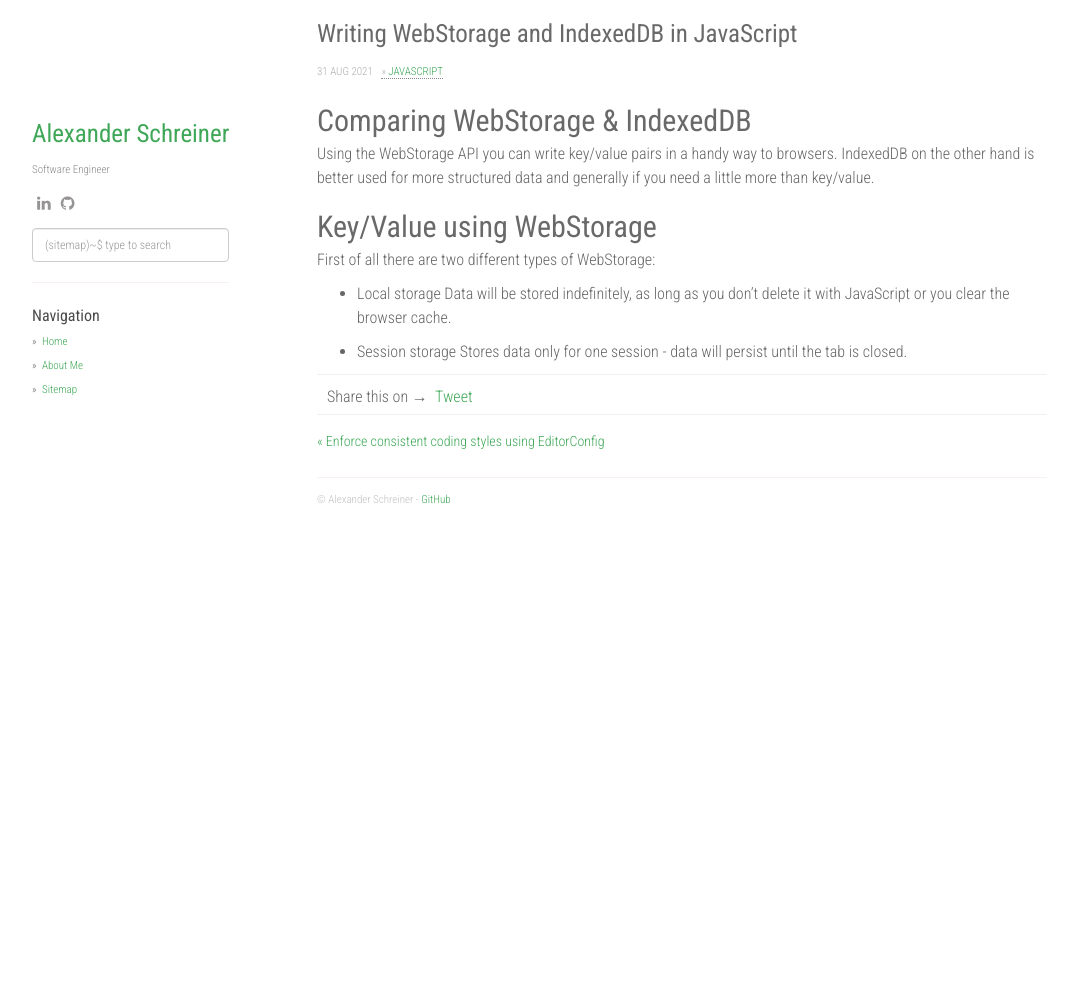
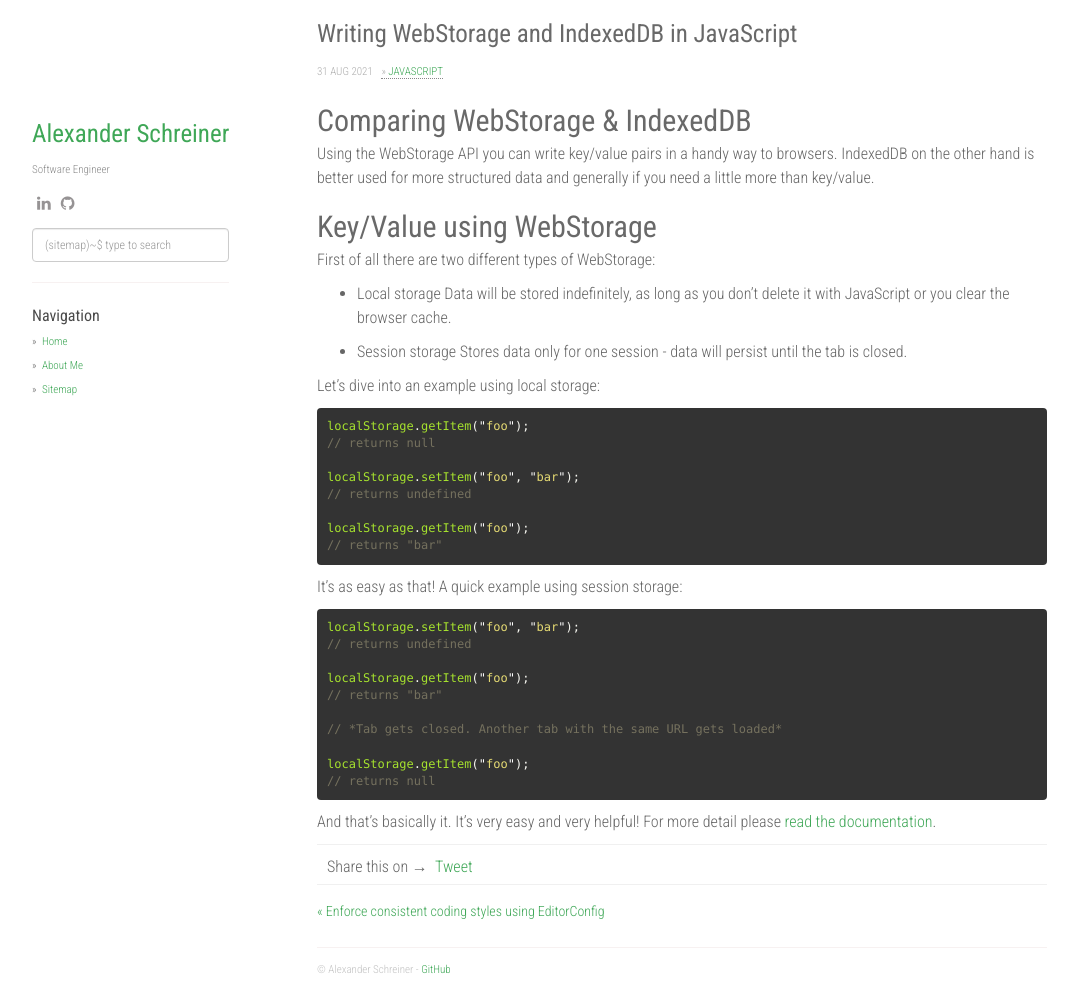
Before and after one commit to alexander-schreiner/alexander-schreiner.github.io, a Jekyll site: the page built from _blog/writing-web-storage-and-indexed-db-in-javascript.md, in a window 1280 px wide and 1001 px high. Shown: the whole window, without its empty margins (53-1131 px from the left). Built offline with Jekyll 4.4.1, drawn with Linux system fonts in a browser that asks for light colours; nearby versions of some CDN libraries; comment, search, counter and statistics services are not loaded.

Commit message:
Update writing-web-storage-and-indexed-db-in-javascript.md

````diff
--- a/_blog/writing-web-storage-and-indexed-db-in-javascript.md
+++ b/_blog/writing-web-storage-and-indexed-db-in-javascript.md
@@ -17,3 +17,31 @@ Data will be stored indefinitely, as long as you don't delete it with JavaScript
 
 - Session storage
 Stores data only for one session - data will persist until the tab is closed.
+
+Let's dive into an example using local storage:
+```javascript
+localStorage.getItem("foo");
+// returns null
+
+localStorage.setItem("foo", "bar");
+// returns undefined
+
+localStorage.getItem("foo");
+// returns "bar"
+```
+
+It's as easy as that! A quick example using session storage:
+```javascript
+localStorage.setItem("foo", "bar");
+// returns undefined
+
+localStorage.getItem("foo");
+// returns "bar"
+
+// *Tab gets closed. Another tab with the same URL gets loaded*
+
+localStorage.getItem("foo");
+// returns null
+```
+
+And that's basically it. It's very easy and very helpful! For more detail please [read the documentation](https://developer.mozilla.org/en-US/docs/Web/API/Web_Storage_API).
````
